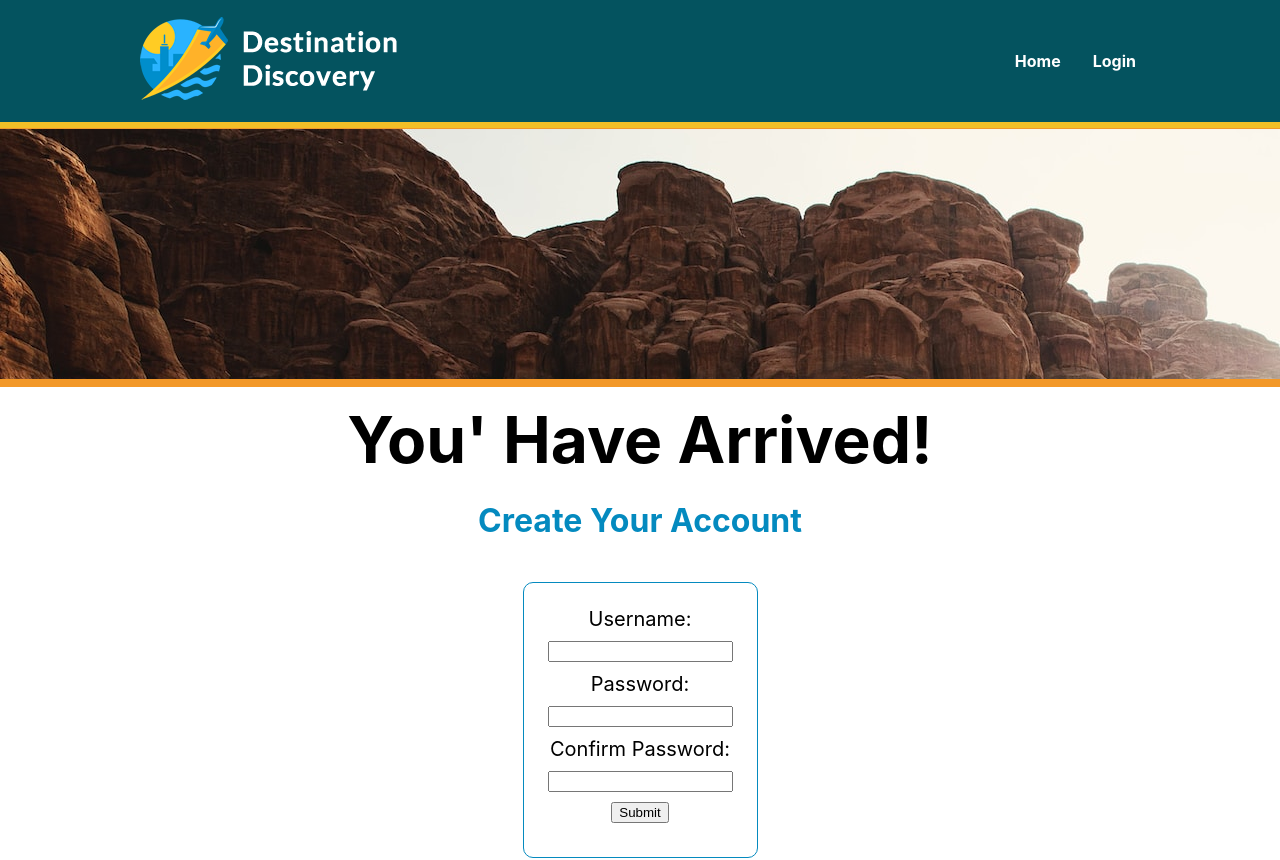
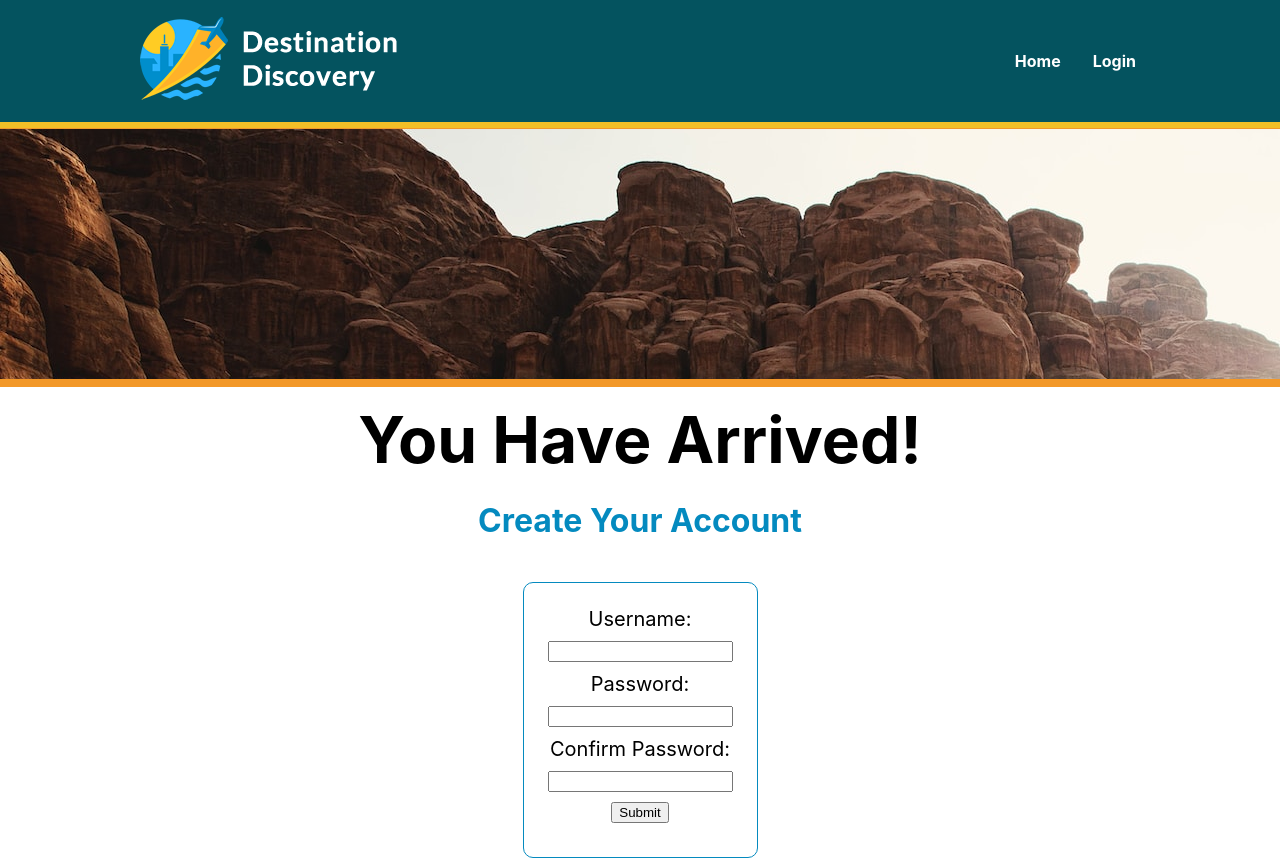
Before and after one commit to kristinechristensen/mmc6145-final-christensen-kristine-, a Next.js app: page /signup in a window 1280 px wide. Shown: the top 860 px of the page. Built offline with nearby package versions, Linux system fonts and the light colour scheme.

Commit message:
Removing '

```diff
--- a/components/header/index.jsx
+++ b/components/header/index.jsx
@@ -12,7 +12,7 @@ export default function Header(props) {
     <header className={styles.container}>
       {props.isLoggedIn ? (
         <>
-          <p className={styles.logo}><a href="dashboard"><Image src={logo} /></a></p>
+          <p className={styles.logo}><a href="dashboard"><Image src={logo} alt="logo"/></a></p>
           <div>
             <nav className={styles.navigation}>
             <Link href="">Welcome, {props.username}!</Link>
@@ -24,7 +24,7 @@ export default function Header(props) {
         </>
       ) : (
         <>
-       <p className={styles.logo}><a href="/"><Image src={logo} style={{}} /></a></p>
+       <p className={styles.logo}><a href="/"><Image src={logo} alt="logo" /></a></p>
         <nav className={styles.navigation}>
           <p>
             <Link href="/">Home</Link>
--- a/pages/signup.jsx
+++ b/pages/signup.jsx
@@ -58,7 +58,7 @@ export default function Signup(props) {
       <Header isLoggedIn={props.isLoggedIn} username={props?.user?.username} className={styles.header} />
       <Hero />
       <main className={styles.main}>
-      <h1 className={styles.title}>       You' Have Arrived!         </h1>
+      <h1 className={styles.title}>       You Have Arrived!         </h1>
         <h2 className={styles.title3}>Create Your Account</h2>
 
         {/* <p className={styles.description}>
```
